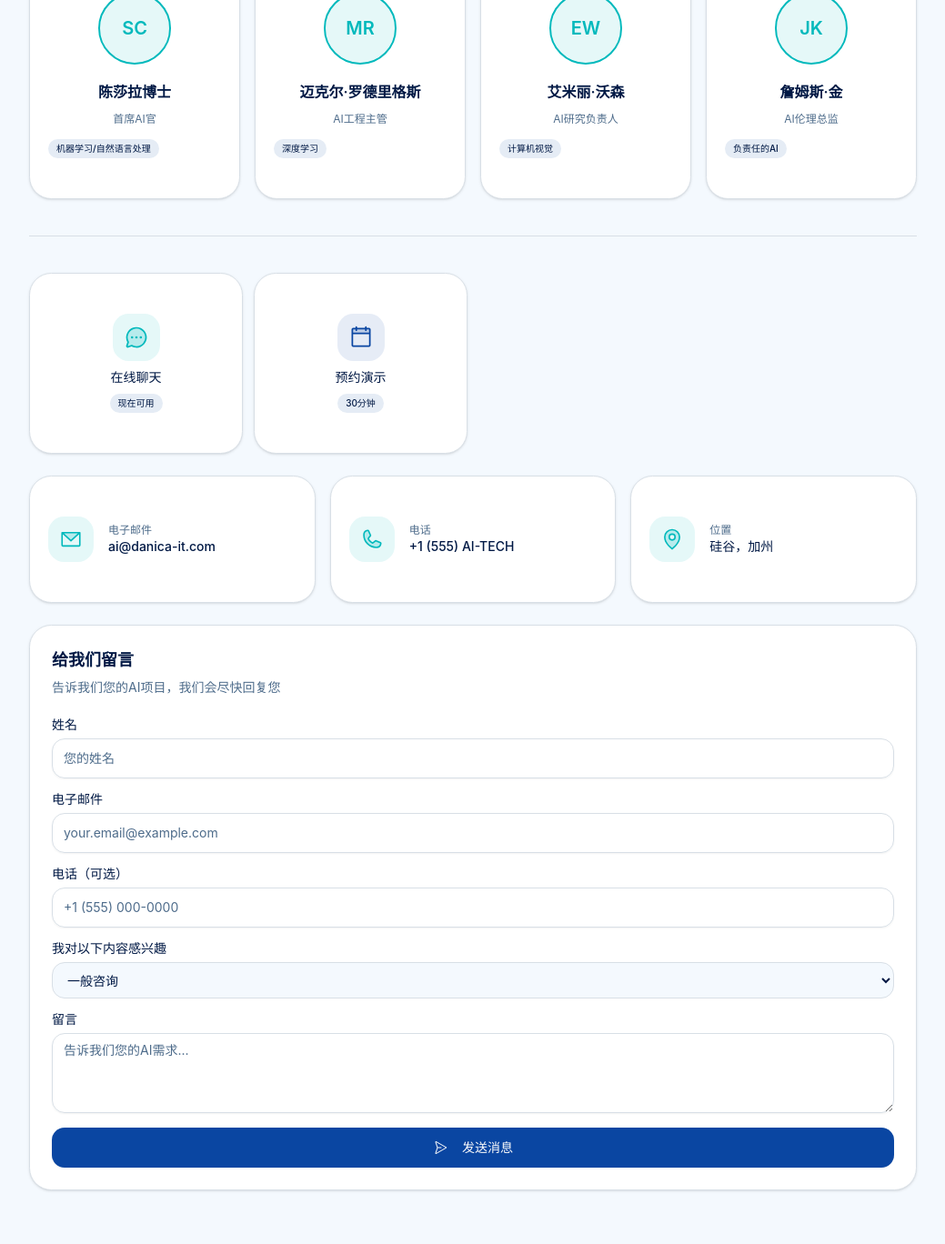
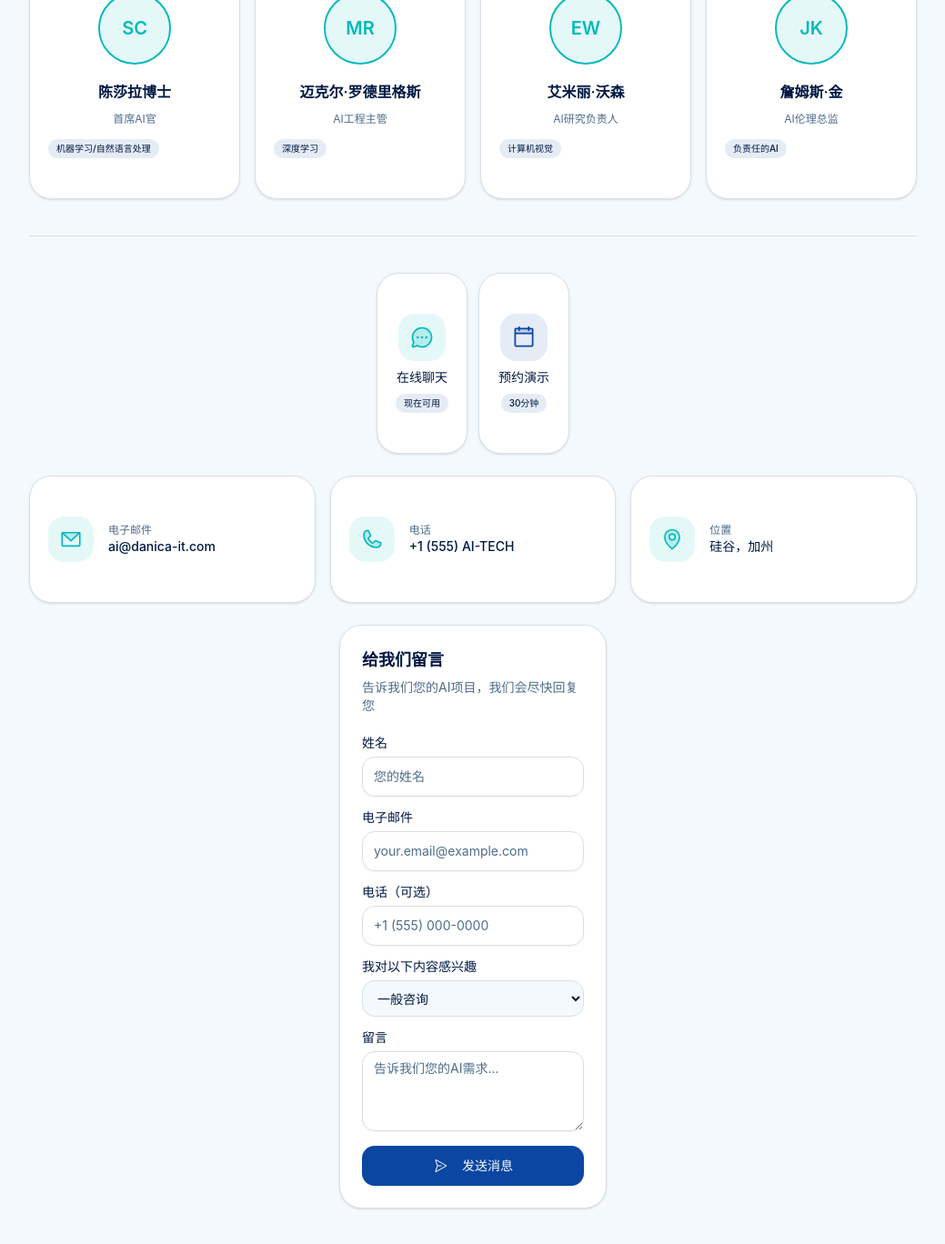
Before and after one commit to fage-hub/danica-native-app-v2, a Next.js app: page / in a window 1280 px wide. Shown: the part 2047-3415 px from the top of the page at 91% size, without its empty margins (120-1159 px from the left). Built offline with nearby package versions, Linux system fonts and the light colour scheme.

Commit message:
Fix HomeSection: contact form max-w-2xl center on lg, Live Chat/Schedule Demo cards centered max-w-2xl

```diff
--- a/src/components/HomeSection.tsx
+++ b/src/components/HomeSection.tsx
@@ -520,7 +520,7 @@ export function HomeSection() {
         initial={{ opacity: 0 }}
         animate={{ opacity: 1 }}
         transition={{ delay: 2.6 }}
-        className="grid grid-cols-2 lg:grid-cols-4 gap-3"
+        className="grid grid-cols-2 gap-3 lg:max-w-2xl lg:mx-auto"
       >
         <motion.div
           whileHover={{ scale: 1.03, y: -3 }}
@@ -616,6 +616,7 @@ export function HomeSection() {
         initial={{ opacity: 0, y: 20 }}
         animate={{ opacity: 1, y: 0 }}
         transition={{ delay: 3.1 }}
+        className="lg:max-w-2xl lg:mx-auto"
       >
         <Card>
           <CardHeader>
```
